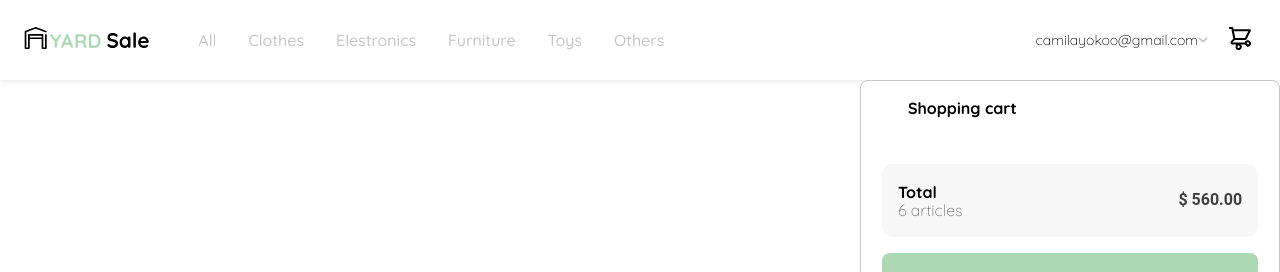
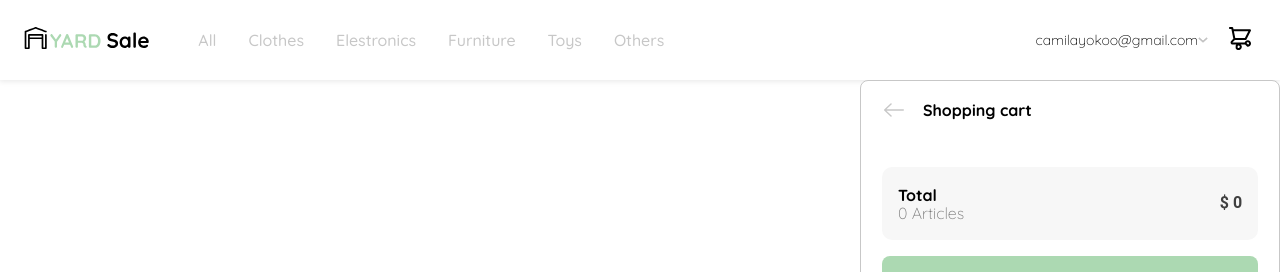
Before and after one commit to jodadevcol/yard-sale-react, a React (Create React App) app: page /orders in a window 1280 px wide. Both pictures are taken after a click on the item 1240 px from the left and 40 px from the top of the page. Shown: the top 272 px of the page. Built offline with nearby package versions, Linux system fonts and the light colour scheme.

Commit message:
[ADD] Icon, arrow functions view total of shopping

```diff
--- a/src/containers/ShoppingCart/index.js
+++ b/src/containers/ShoppingCart/index.js
@@ -6,23 +6,43 @@ import BtnPrimary from "@components/Buttons/Primary"
 import AppContext from "@contexts/AppContext"
 /* Styles & Sources */
 import "./styles.css"
+import IconArrowLeft from "@icons/arrow-left.svg"
+
+const styleIcon = {
+  backgroundImage: `url(${IconArrowLeft})`,
+}
 
 function ShoppingCart() {
   const { state } = useContext(AppContext)
+
+  const totalArticles = () => {
+    const total = state.cart.length
+
+    return `${total} Articles`
+  }
+  const totalShopping = () => {
+    const reducer = (valueAccumulator, valueCurrent) => valueAccumulator + valueCurrent.price
+    const sumShopping = state.cart.reduce(reducer, 0)
+
+    return sumShopping
+  }
 
   return (
     <div className="shopping-cart-container">
       <aside className="shopping-cart">
         <div className="shopping-cart-title">
-          <span className="arrow-left icon"></span>
+          <span
+            className="icon arrow-left"
+            style={styleIcon}
+          ></span>
           <h2 className="shopping-title">Shopping cart</h2>
         </div>
         <div className="shopping-container">
           {
-            state.cart.map(itemShopping => (
+            state.cart.map((itemShopping, index) => (
               <ItemShopping
+                key={`item-${itemShopping.id}-shopping-0${index}`}
                 itemShopping={itemShopping}
-                key={`item-${itemShopping.id}-shopping`}
               />
             ))
           }
@@ -31,9 +51,9 @@ function ShoppingCart() {
         <div className="resume-order">
           <p className="resume-info">
             <span>Total</span>
-            <span>6 articles</span>
+            <span>{totalArticles()}</span>
           </p>
-          <p className="resume-price">$ 560.00</p>
+          <p className="resume-price">$ {totalShopping()}</p>
         </div>
 
         <BtnPrimary
--- a/src/containers/ShoppingCart/styles.css
+++ b/src/containers/ShoppingCart/styles.css
@@ -33,11 +33,10 @@
   line-height: 22px;
   color: var(--black);
 }
-.arrow-left {
+.icon.arrow-left {
   width: 25px;
   height: 25px;
   margin-right: 1em;
-  /* background-image: url("../images/icons/arrow-left.svg"); */
   background-size: 20px 20px;
 }
 .checkout-cart-btn {
@@ -46,11 +45,3 @@
   align-items: center;
   gap: 0.6em;
 }
-
-.shopping-card .shopping-detail span.delet-product {
-  width: 16px;
-  height: 16px;
-  /* background-image: url("../images/icons/icon_close.png"); */
-}
-@media (max-width: 640px) {
-}
```
